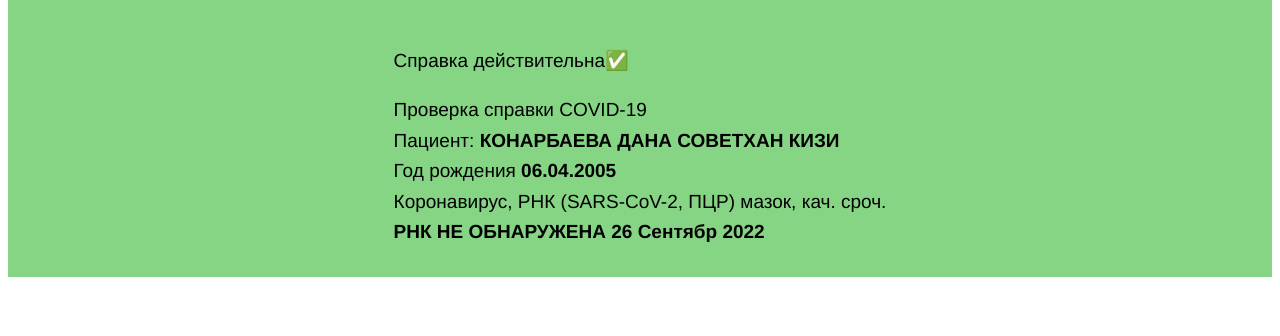
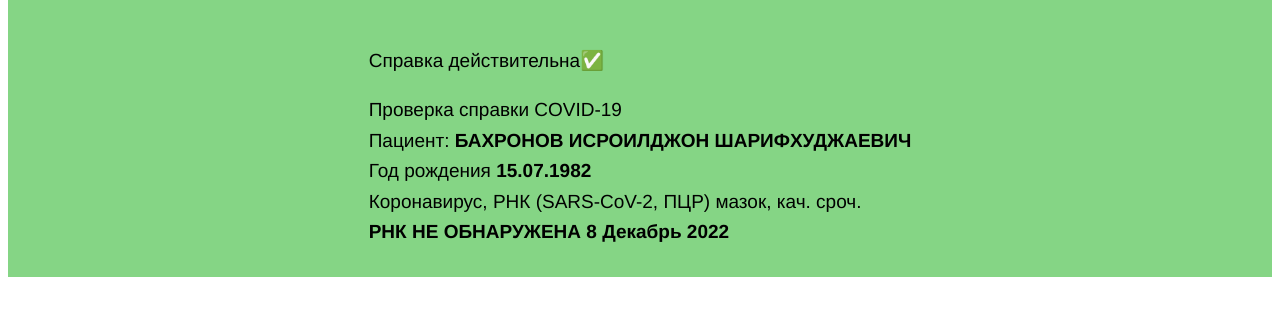
Before and after one commit to gemotestru/gemotestru.github.io, a plain HTML site: page 1706/index_GEMOTEST_kd_56a0s.html in a window 1280 px wide. Shown: the part 84-420 px from the top of the page. Drawn offline with nearby package versions, Linux system fonts and the light colour scheme; a script that the page names is missing.

Commit message:
Update index_GEMOTEST_kd_56a0s.html

```diff
--- a/1706/index_GEMOTEST_kd_56a0s.html
+++ b/1706/index_GEMOTEST_kd_56a0s.html
@@ -87,16 +87,16 @@
             <div class="examination">Проверка справки COVID-19</div>
             <div class="patient">
                 Пациент: <span>
-                    КОНАРБАЕВА ДАНА СОВЕТХАН КИЗИ
+                    БАХРОНОВ ИСРОИЛДЖОН ШАРИФХУДЖАЕВИЧ
                 </span>
             </div>
             <div class="age">
                 Год рождения <span>
-                    06.04.2005
+                    15.07.1982
                 </span>
             </div>
             <div class="covid">Коронавирус, РНК (SARS-CoV-2, ПЦР) мазок, кач. сроч.</div>
-            <div class="rnk">РНК НЕ ОБНАРУЖЕНА 26 Сентябр 2022
+            <div class="rnk">РНК НЕ ОБНАРУЖЕНА 8 Декабрь 2022
                 <!-- 30 Апрель 3 Января Декабря-->
             </div>
         </div>
@@ -178,7 +178,7 @@
     </div>
     <div class="footer container-2">
         <div class="div">
-            <b>© 2021 <a href="www.gemotest.ru"> www.gemotest.ru</a></b>
+            <b>© 2022 <a href="www.gemotest.ru"> www.gemotest.ru</a></b>
         </div>
         <div><a href="#">Наверх ↑</a></div>
     </div>
```
